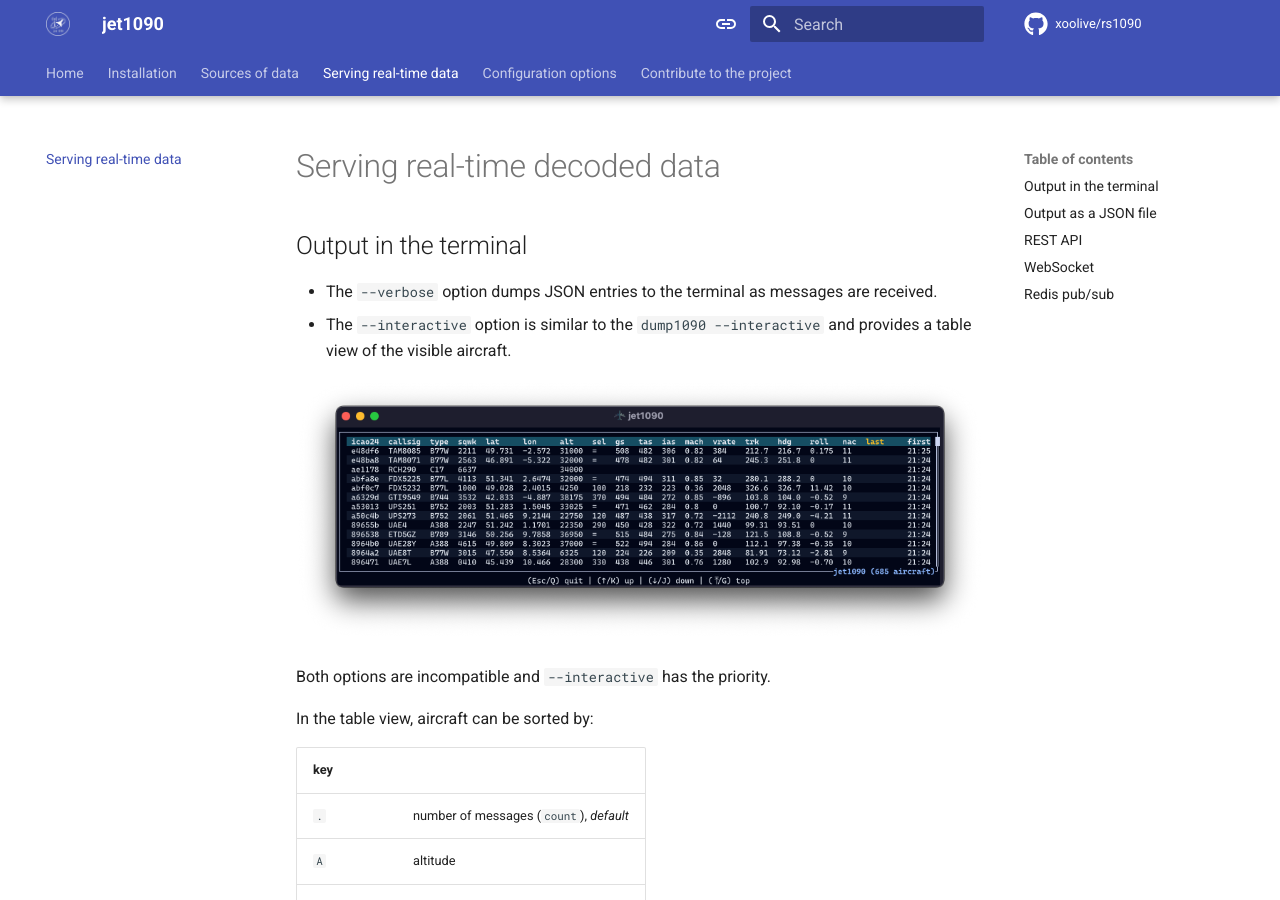
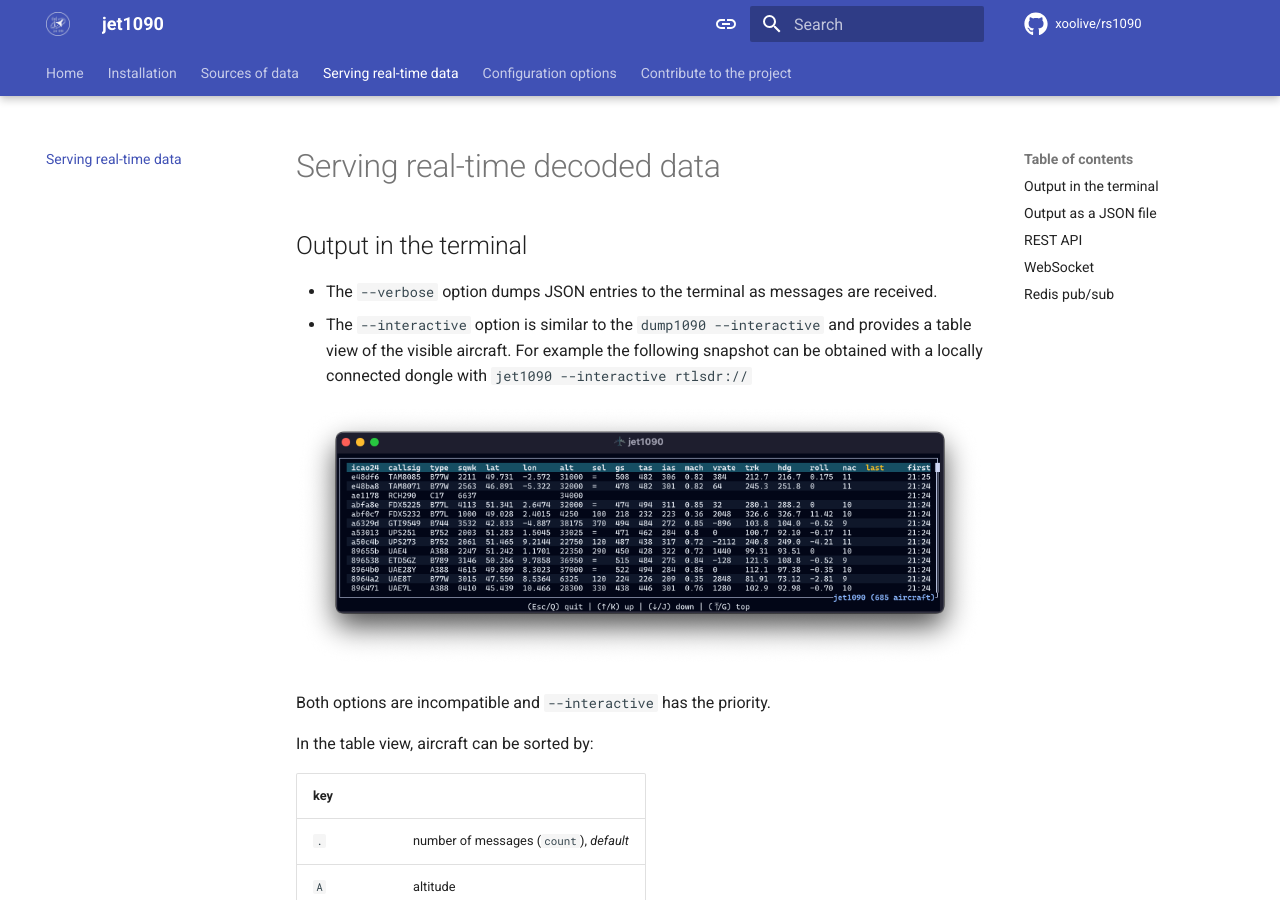
Before and after one commit to xoolive/rs1090, an MkDocs documentation site: the page built from docs/output.md, in a window 1280 px wide and 900 px high. Built offline with MkDocs 1.6.1 and Material for MkDocs 9.7.7, drawn with Linux system fonts in a browser that asks for light colours; comment, search, counter and statistics services are not loaded.

Commit message:
provide example for interactive section explicitly mentioning the SOURCE; fixes #365 (#366)

```diff
--- a/docs/output.md
+++ b/docs/output.md
@@ -3,7 +3,7 @@
 ## Output in the terminal
 
 - The `--verbose` option dumps JSON entries to the terminal as messages are received.
-- The `--interactive` option is similar to the `dump1090 --interactive` and provides a table view of the visible aircraft.
+- The `--interactive` option is similar to the `dump1090 --interactive` and provides a table view of the visible aircraft. For example the following snapshot can be obtained with a locally connected dongle with `jet1090 --interactive rtlsdr://`
 
 ![jet1090 table view](images/jet1090-table.png)
 
```
